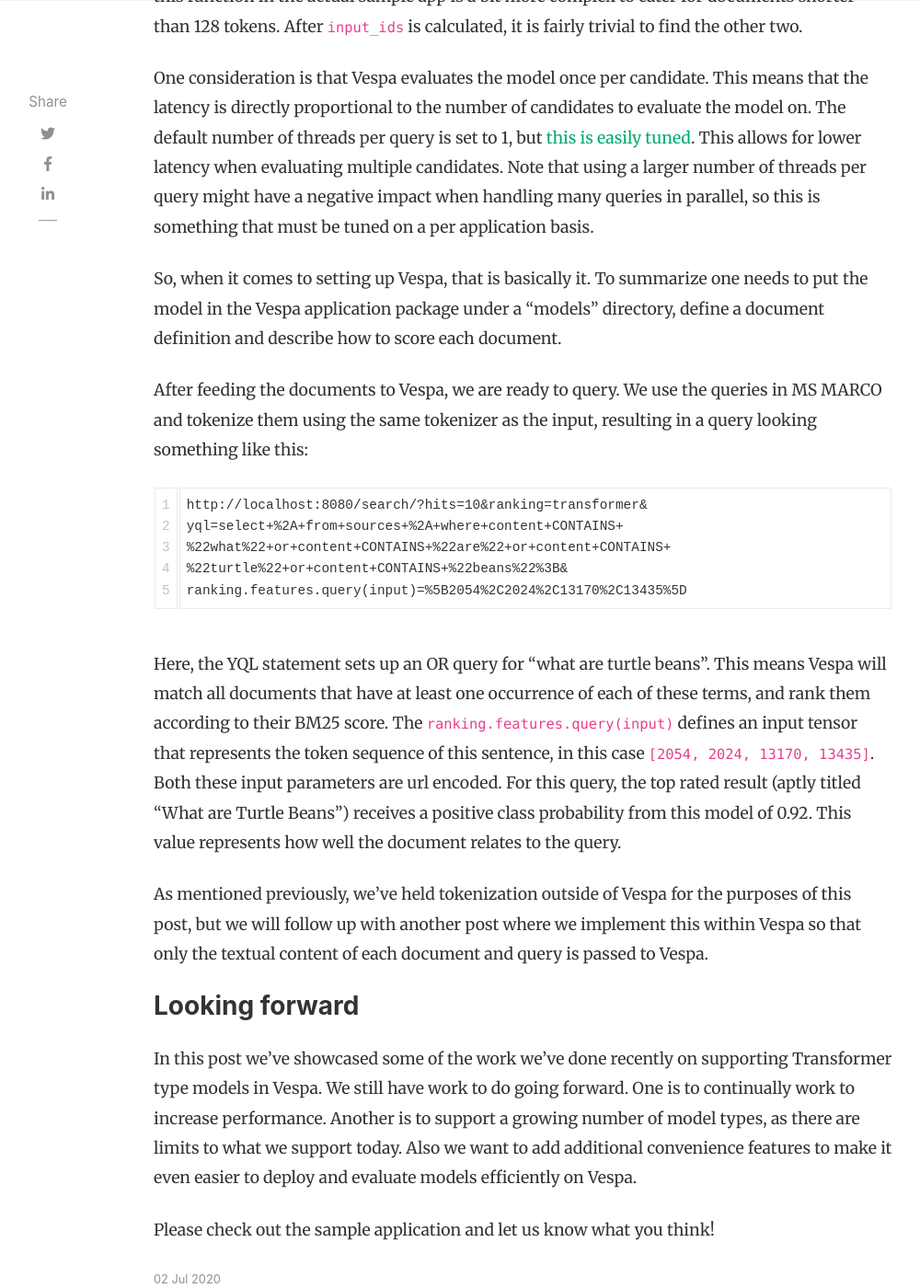
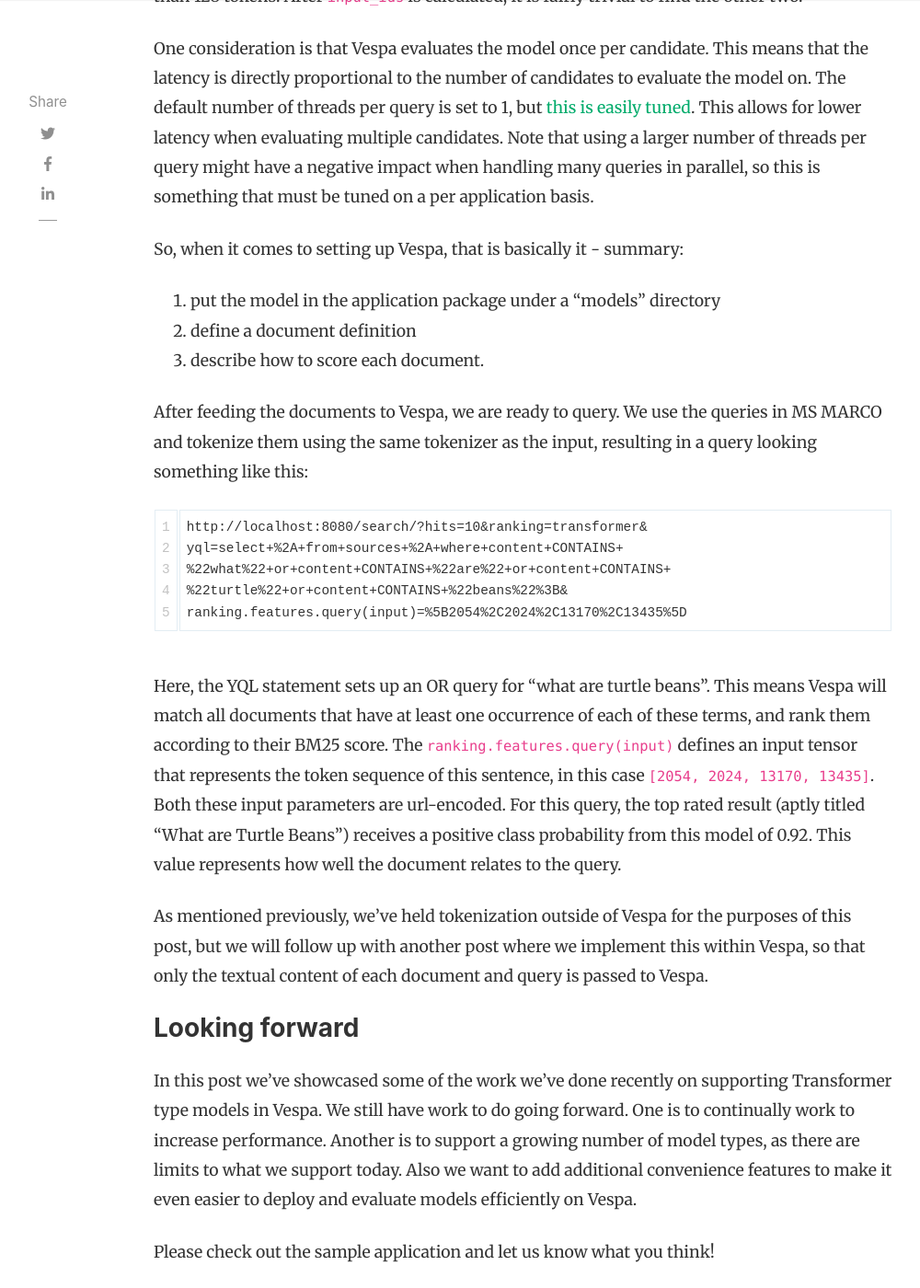
Before and after one commit to vespa-engine/blog, a Jekyll site: the page built from _posts/2020-07-02-introducing-nlp-with-transformers-on-vespa.md, in a window 1280 px wide and 1400 px high, scrolled down 6941 px. Shown: the whole window at 92% size, without its empty margins (118-1118 px from the left). Built offline with Jekyll 4.4.1, drawn with Linux system fonts in a browser that asks for light colours; nearby versions of some CDN libraries; comment, search, counter and statistics services are not loaded; some of the changed text lies outside the part shown.

Commit message:
Apply suggestions from code review
Co-authored-by: Kristian Aune <kkraune@users.noreply.github.com>

```diff
--- a/_posts/2020-07-02-introducing-nlp-with-transformers-on-vespa.md
+++ b/_posts/2020-07-02-introducing-nlp-with-transformers-on-vespa.md
@@ -247,10 +247,10 @@
 handling many queries in parallel, so this is something that must be tuned on a
 per application basis.
 
-So, when it comes to setting up Vespa, that is basically it. To summarize one
-needs to put the model in the Vespa application package under a “models”
-directory, define a document definition and describe how to score each
-document.
+So, when it comes to setting up Vespa, that is basically it - summary:
+1. put the model in the application package under a "models" directory
+2. define a document definition
+3. describe how to score each document.
 
 After feeding the documents to Vespa, we are ready to query. We use the queries
 in MS MARCO and tokenize them using the same tokenizer as the input, resulting
@@ -269,14 +269,14 @@
 of these terms, and rank them according to their BM25 score. The
 `ranking.features.query(input)` defines an input tensor that represents the token
 sequence of this sentence, in this case `[2054, 2024, 13170, 13435]`. Both these
-input parameters are url encoded. For this query, the top rated result (aptly
+input parameters are url-encoded. For this query, the top rated result (aptly
 titled “What are Turtle Beans”) receives a positive class probability from this
 model of 0.92. This value represents how well the document relates to the
 query.
 
 As mentioned previously, we’ve held tokenization outside of Vespa for the
 purposes of this post, but we will follow up with another post where we
-implement this within Vespa so that only the textual content of each document
+implement this within Vespa, so that only the textual content of each document
 and query is passed to Vespa.
 
 ### Looking forward
```
Also changed, not shown: other parts of _posts/2020-07-02-introducing-nlp-with-transformers-on-vespa.md (+2 -2 lines).
